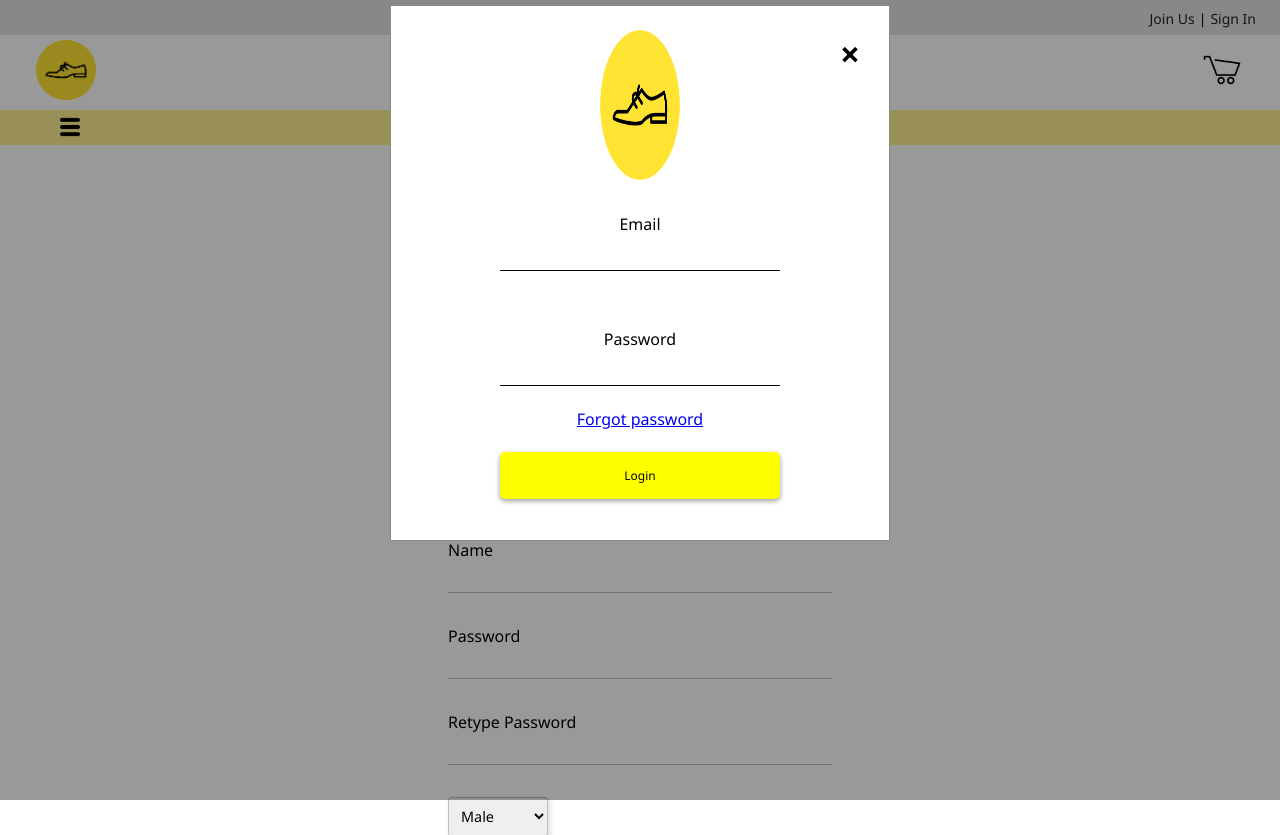
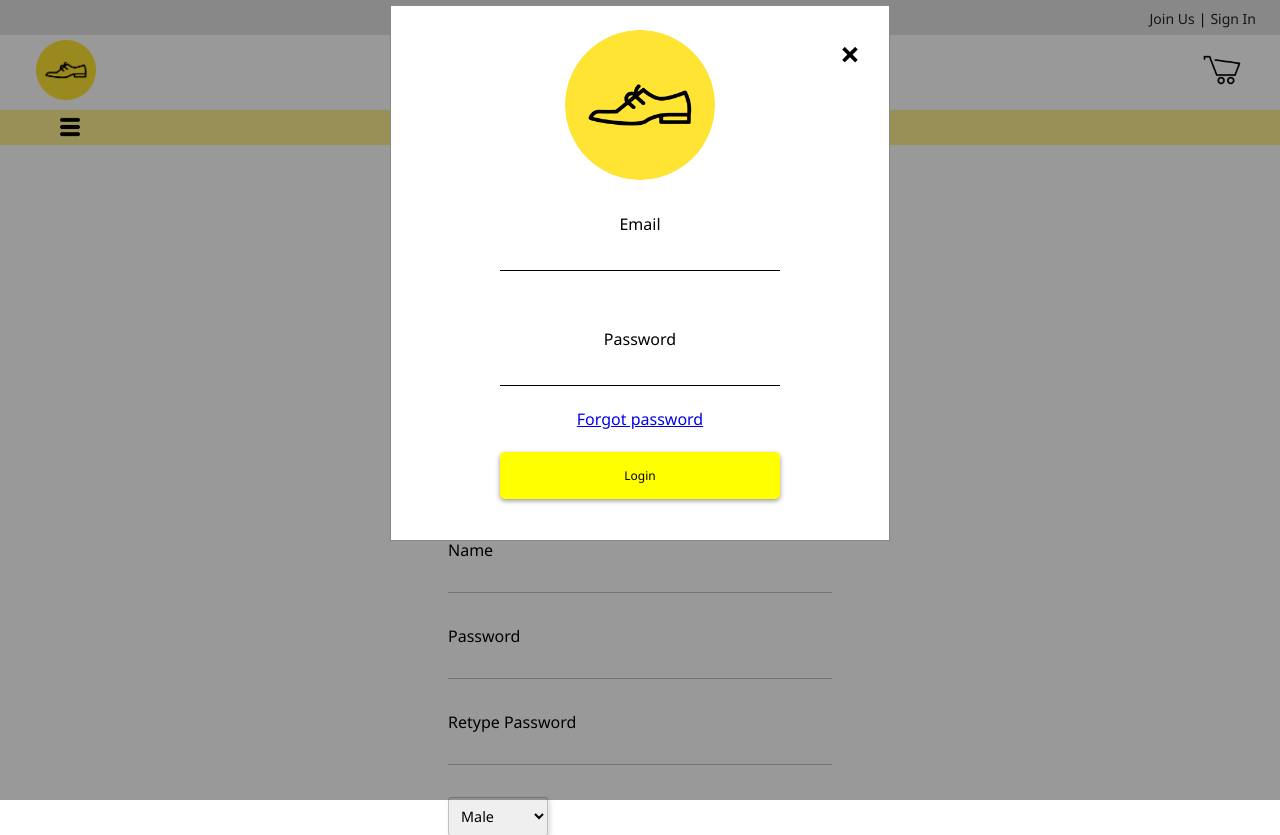
Before and after one commit to rickieleehao/WebStore, a PHP site: page /register.php in a window 1280 px wide, after a click on "Sign In". Shown: the top 835 px of the page. Run offline with PHP 8.4, Linux system fonts and the light colour scheme.

Commit message:
Fixing register page login icon issue
Stop targeting generic css class name/reuse class name too much

```diff
--- a/styles/register.css
+++ b/styles/register.css
@@ -1,6 +1,6 @@
 @import url('https://fonts.googleapis.com/css?family=Noto+Sans:400,400i,700,700i&subset=greek-ext');
 
-.avatar {
+.register-imgcontainer .avatar {
     max-width: 5rem;
     height: 5rem;
 }
```
